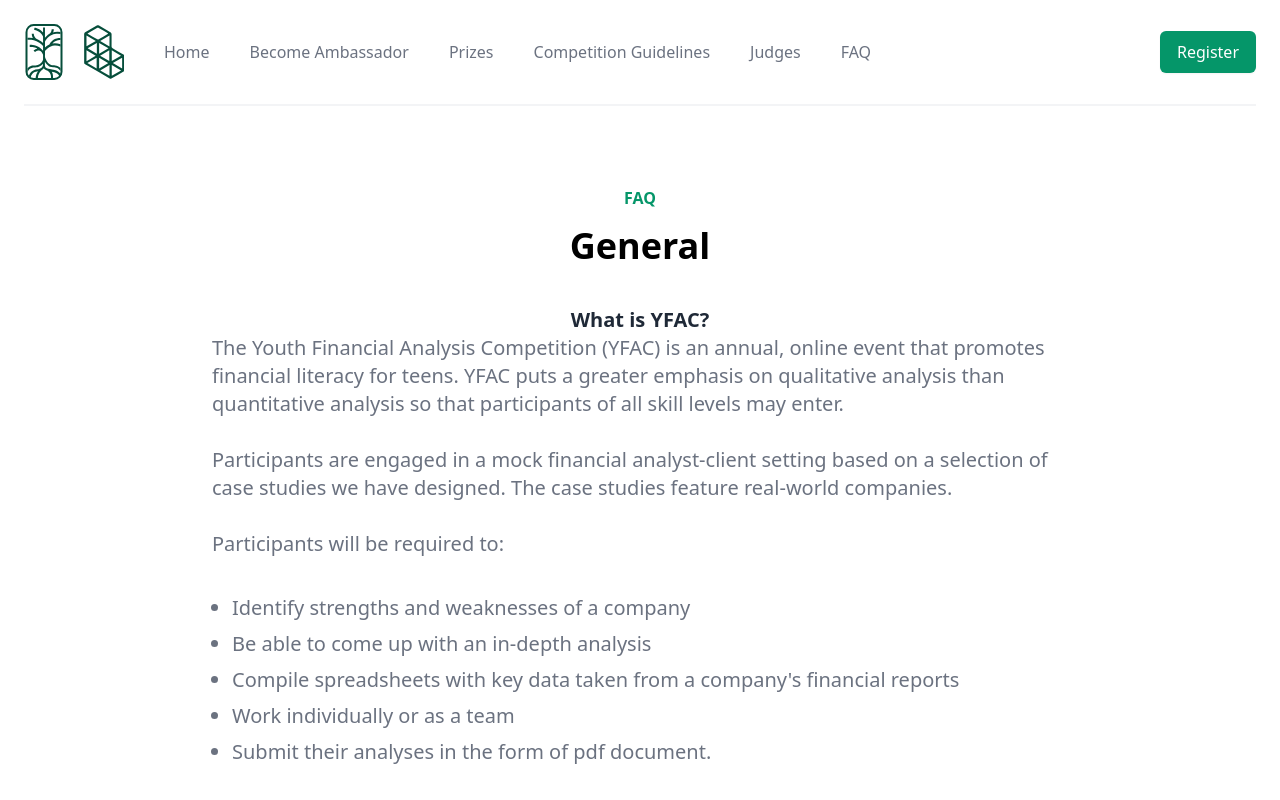
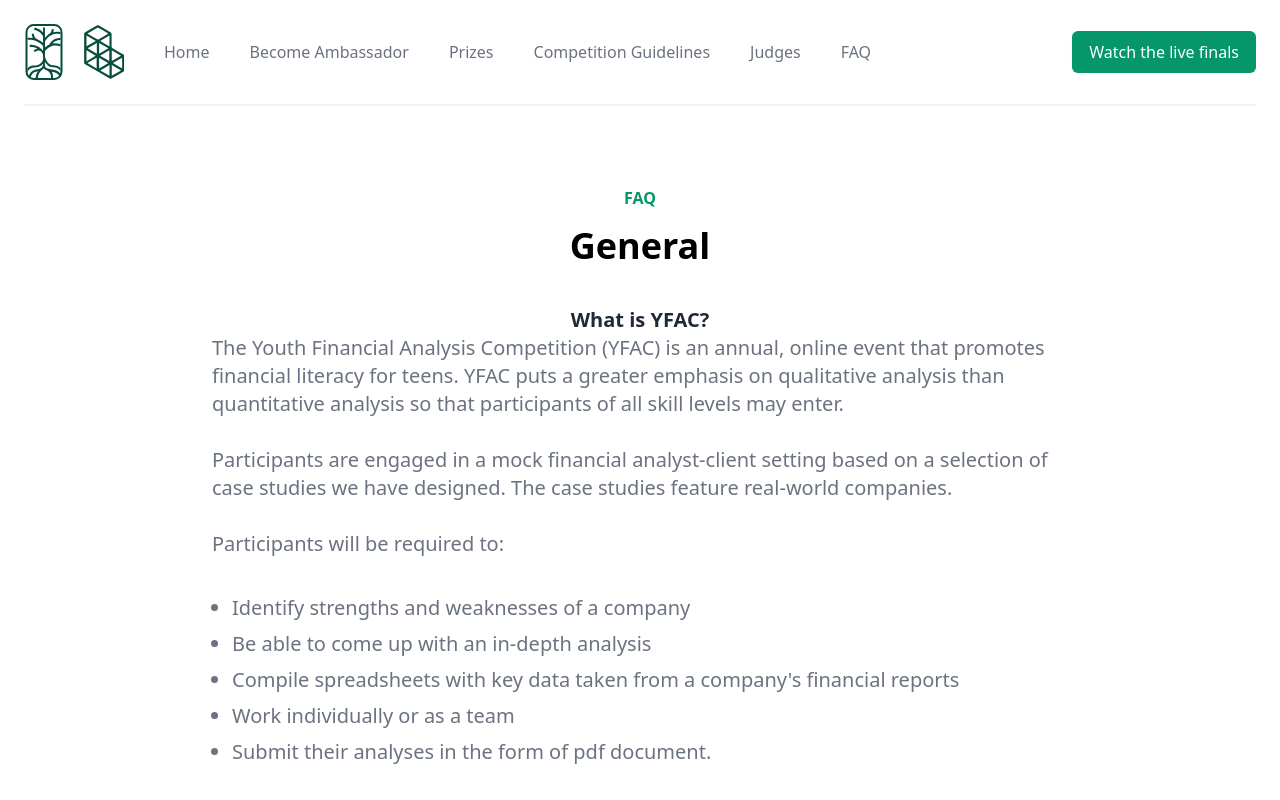
Before and after one commit to li-shihao/YFAC, a React (Create React App) app: page /faq in a window 1280 px wide. Shown: the top 800 px of the page. Built offline with nearby package versions, Linux system fonts and the light colour scheme; a web font is replaced by a local one.

Commit message:
Update Nav.js
missed a register button

```diff
--- a/src/Nav.js
+++ b/src/Nav.js
@@ -86,10 +86,10 @@ export default function Nav() {
           {/*buttons*/}
           <div className="hidden md:flex items-center justify-end md:flex-1 lg:w-0">
             <a
-              href="https://form.jotform.com/222245707486056" target="_blank"
+              href="https://form.jotform.com/222827796048064" target="_blank"
               className="ml-8 whitespace-nowrap inline-flex items-center justify-center px-4 py-2 border border-transparent rounded-md shadow-sm text-base font-medium text-white bg-emerald-600 hover:bg-emerald-700"
             >
-              Register
+              Watch the live finals
             </a>
           </div>
         </div>
```
